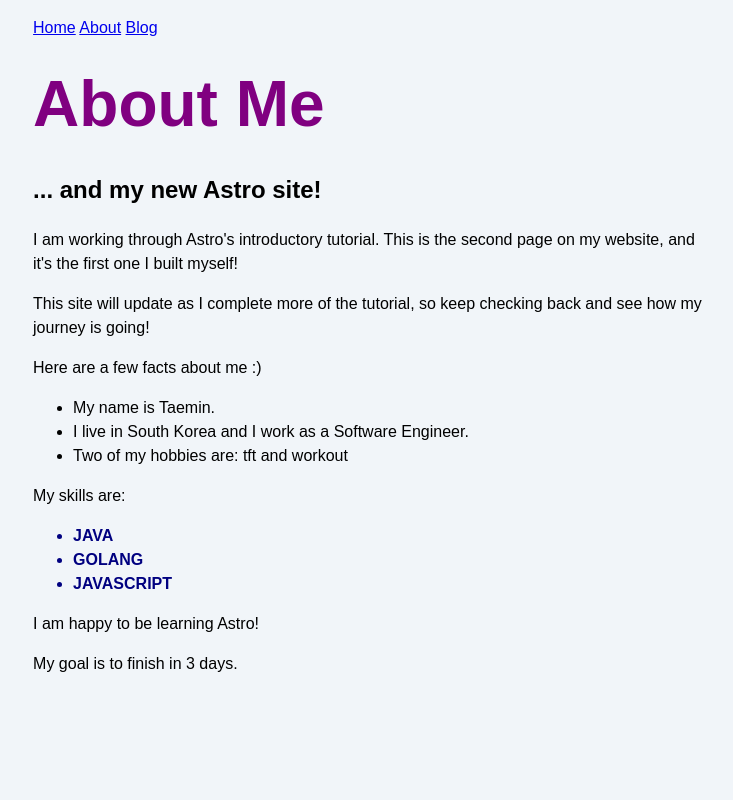
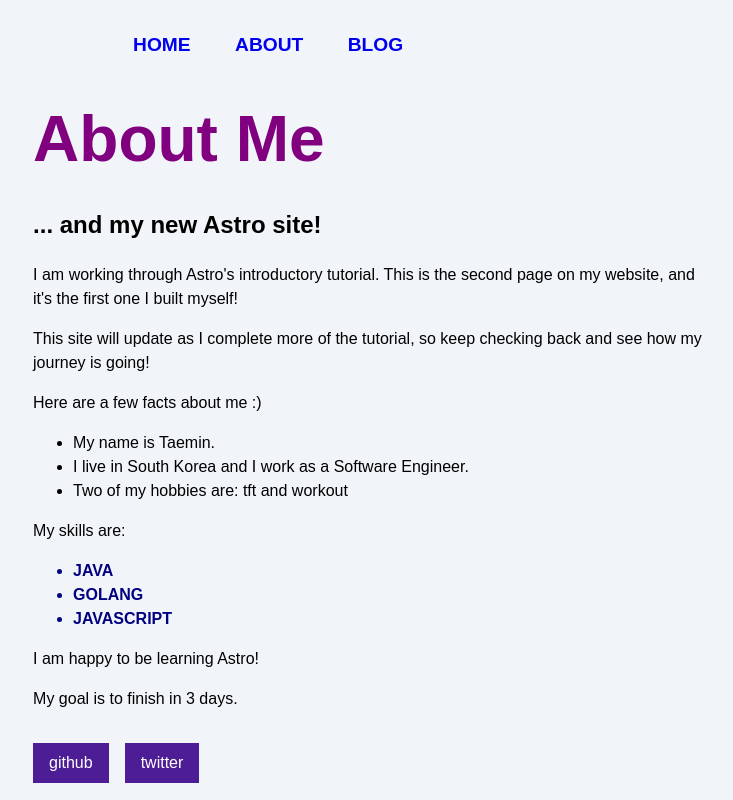
Before and after one commit to bigsky-033/bigsky-033.github.io, an Astro site: page /about in a window 1280 px wide. Shown: the whole page, without its empty margins (267-1000 px from the left). Built offline with nearby package versions, Linux system fonts and the light colour scheme; Astro itself is replaced by a stand-in of ours.

Commit message:
Finish blog tutorial unit 3 - components

```diff
--- /dev/null
+++ b/src/components/Footer.astro
@@ -0,0 +1,16 @@
+---
+import Social from "./Social.astro";
+---
+
+<style>
+  footer {
+    display: flex;
+    gap: 1rem;
+    margin-top: 2rem;
+  }
+</style>
+
+<footer>
+  <Social platform="github" username="bigsky-033" />
+  <Social platform="twitter" username="bigsky-033" />
+</footer>
--- /dev/null
+++ b/src/components/Hamburger.astro
@@ -0,0 +1,8 @@
+---
+---
+
+<div class="hamburger">
+  <span class="line"></span>
+  <span class="line"></span>
+  <span class="line"></span>
+</div>
--- /dev/null
+++ b/src/components/Header.astro
@@ -0,0 +1,11 @@
+---
+import Hamburger from "./Hamburger.astro";
+import Navigation from "./Navigation.astro";
+---
+
+<header>
+  <nav>
+    <Hamburger />
+    <Navigation />
+  </nav>
+</header>
--- /dev/null
+++ b/src/components/Navigation.astro
@@ -0,0 +1,8 @@
+---
+---
+
+<div class="nav-links">
+  <a href="/">Home</a>
+  <a href="/about/">About</a>
+  <a href="/blog/">Blog</a>
+</div>
--- /dev/null
+++ b/src/components/Social.astro
@@ -0,0 +1,14 @@
+---
+const { platform, username } = Astro.props;
+---
+
+<a href={`https://www.${platform}.com/${username}`}>{platform}</a>
+
+<style>
+  a {
+    padding: 0.5rem 1rem;
+    color: white;
+    background-color: #4c1d95;
+    text-decoration: none;
+  }
+</style>
--- a/src/pages/about.astro
+++ b/src/pages/about.astro
@@ -1,4 +1,7 @@
 ---
+import Header from "../components/Header.astro";
+import Footer from "../components/Footer.astro";
+
 import "../styles/global.css";
 
 const pageTitle = "About Me";
@@ -41,9 +44,7 @@
     </style>
   </head>
   <body>
-    <a href="/">Home</a>
-    <a href="/about/">About</a>
-    <a href="/blog/">Blog</a>
+    <Header />
 
     <h1>{pageTitle}</h1>
     <h2>... and my new Astro site!</h2>
@@ -89,5 +90,9 @@
         <p>My goal is not 3 days.</p>
       )
     }
+    <Footer />
+    <script>
+      import "../scripts/menu.js";
+    </script>
   </body>
 </html>
--- /dev/null
+++ b/src/scripts/menu.js
@@ -0,0 +1,3 @@
+document.querySelector('.hamburger').addEventListener('click', () => {
+    document.querySelector('.nav-links').classList.toggle('expanded');
+  });
--- a/src/styles/global.css
+++ b/src/styles/global.css
@@ -19,3 +19,64 @@
   margin: 1rem 0;
   font-size: 2.5rem;
 }
+
+/* nav styles */
+.hamburger {
+  padding-right: 20px;
+  cursor: pointer;
+}
+
+.hamburger .line {
+  display: block;
+  width: 40px;
+  height: 5px;
+  margin-bottom: 10px;
+  background-color: #ff9776;
+}
+
+.nav-links {
+  width: 100%;
+  top: 5rem;
+  left: 48px;
+  background-color: #ff9776;
+  display: none;
+  margin: 0;
+}
+
+.nav-links a {
+  display: block;
+  text-align: center;
+  padding: 10px 0;
+  text-decoration: none;
+  font-size: 1.2rem;
+  font-weight: bold;
+  text-transform: uppercase;
+}
+
+.nav-links a:hover,
+a:focus {
+  background-color: #ff9776;
+}
+
+.expanded {
+  display: unset;
+}
+
+@media screen and (min-width: 636px) {
+  .nav-links {
+    margin-left: 5em;
+    display: block;
+    position: static;
+    width: auto;
+    background: none;
+  }
+
+  .nav-links a {
+    display: inline-block;
+    padding: 15px 20px;
+  }
+
+  .hamburger {
+    display: none;
+  }
+}
```
Also changed, not shown: src/pages/blog.astro (+8 -3 lines), src/pages/index.astro (+8 -4 lines).
